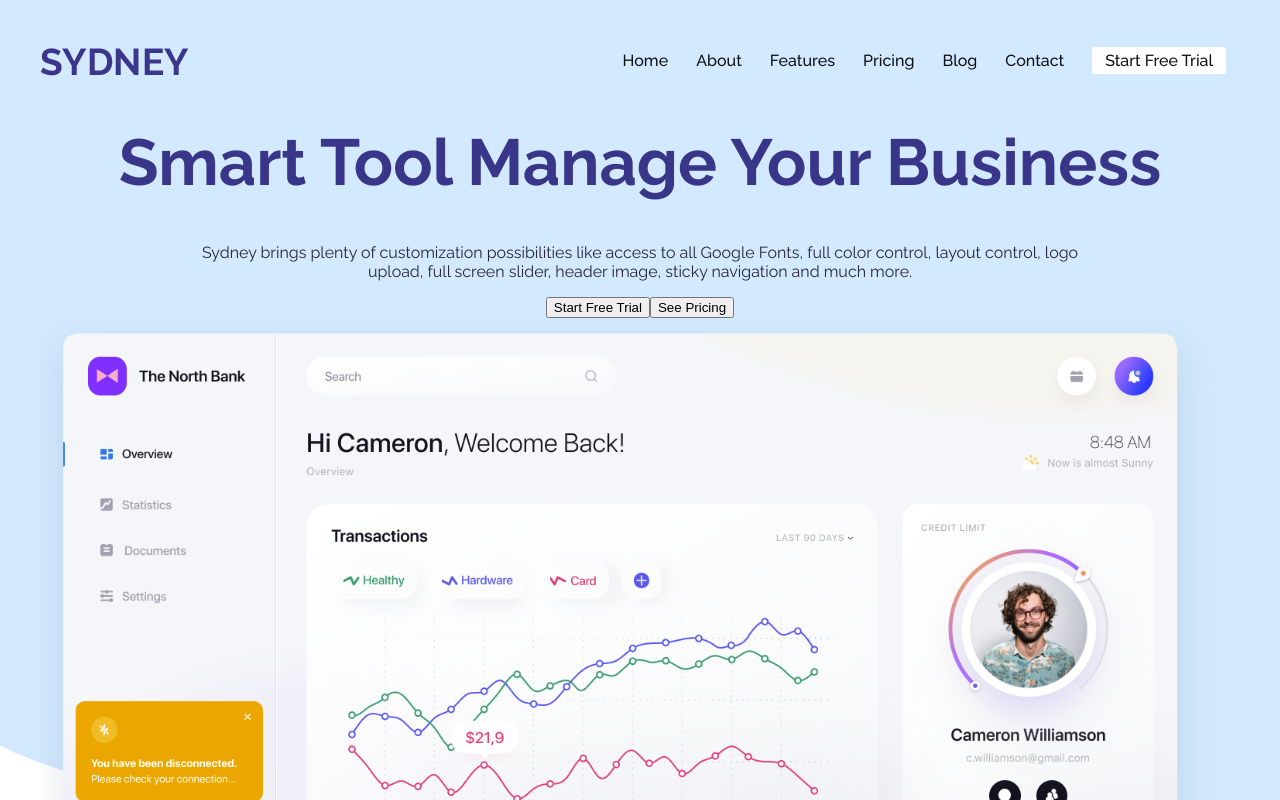
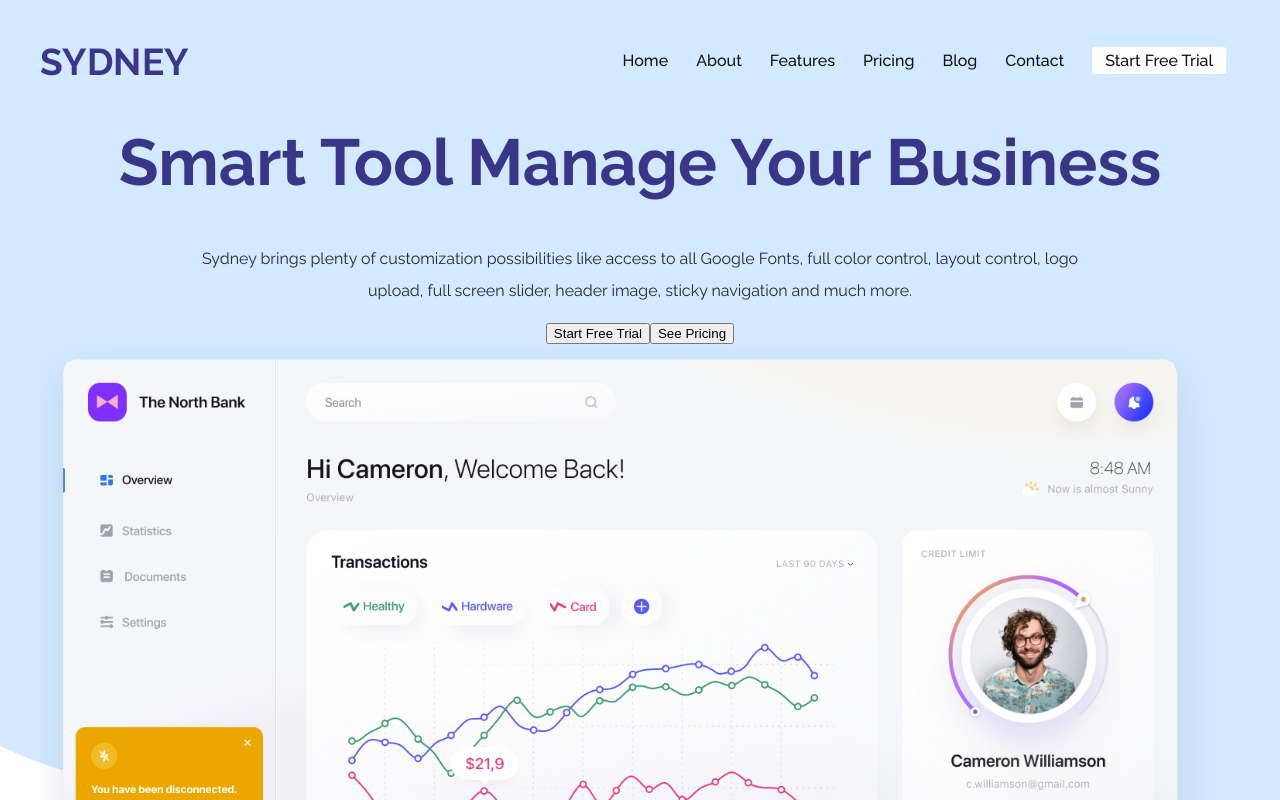
Before and after one commit to aspectum/react-frontend-sydney, a React (Create React App) app: page / in a window 1280 px wide. Shown: the top 800 px of the page. Built offline with nearby package versions, Linux system fonts and the light colour scheme.

Commit message:
Intro: changed line-height

```diff
--- a/src/components/Intro/Intro.css
+++ b/src/components/Intro/Intro.css
@@ -1,6 +1,7 @@
 .intro p {
     margin-left: 150px;
     margin-right: 150px;
+    line-height: 2rem;
 }
 
 .intro.container {
```
